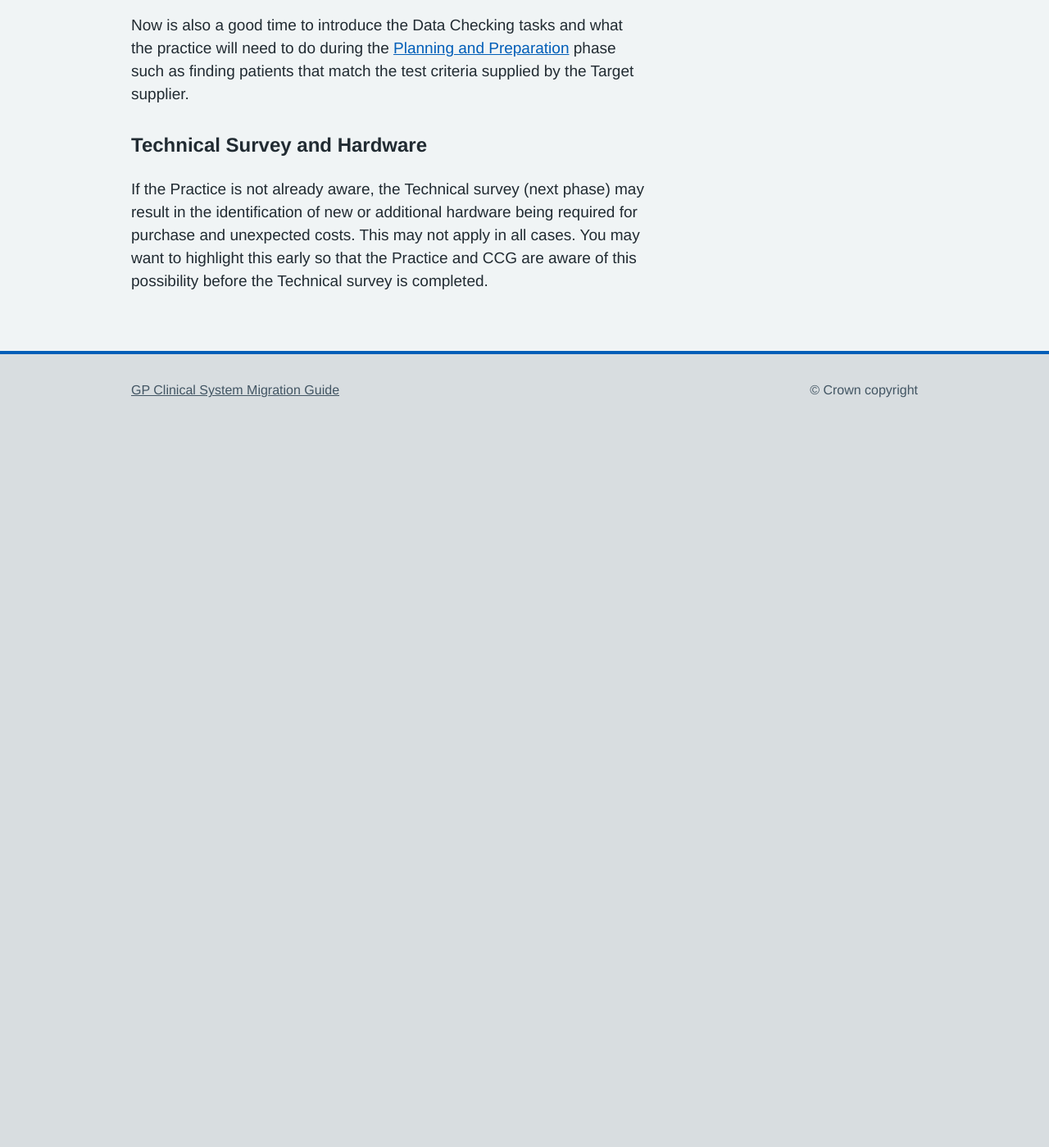
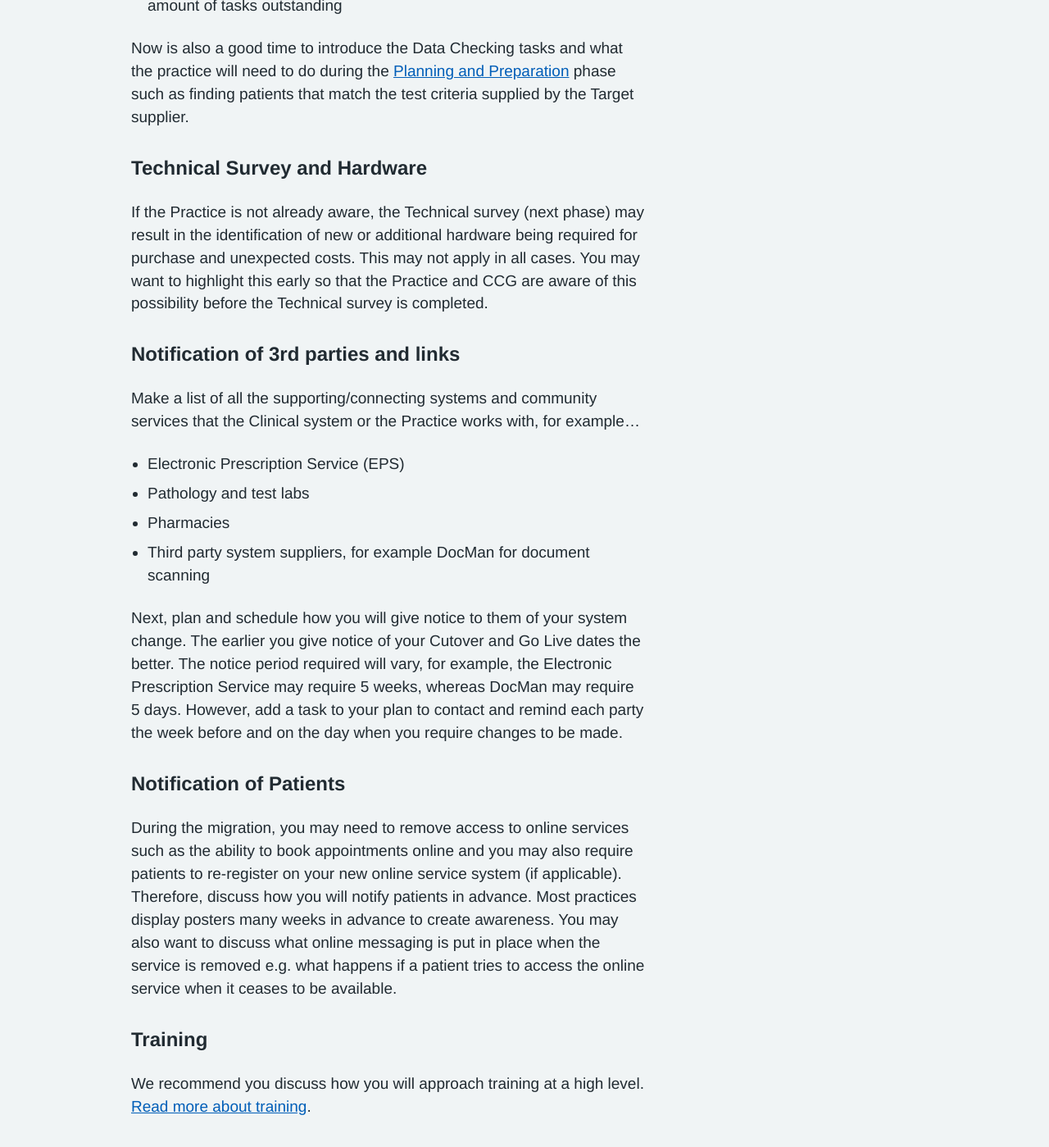
Before and after one commit to nhsconnect/prm-practice-migration, a Jekyll site: the page built from guide/01-kickoff.md, in a window 1280 px wide and 1400 px high, scrolled down 3951 px. Shown: the whole window at 82% size. Built offline with Jekyll 4.4.1, drawn with Linux system fonts in a browser that asks for light colours; some web fonts are replaced; before the commit the page ends 4471 px from its top, so only the background shows below that; some of the changed text lies outside the part shown.

Commit message:
Add Training, Update Kickoff

```diff
--- a/guide/01-kickoff.md
+++ b/guide/01-kickoff.md
@@ -33,7 +34,7 @@ As you go, you may want to create a shared list of actions for each phase, with
 
 ## Who, roles and responsibilities
 
-As part of the Kickoff, you should discuss who should be involved in the migration and what are their roles and responsibilities will be. If people are not present in the kickoff, think about how you will onboard them and understand their role to play As you work through your list of roles, capture and consolidate any contact information for individuals. Here is a list of common people and organisations to get you started.
+As part of the Kickoff, you should discuss who should be involved in the migration and what are their roles and responsibilities will be. If people are not present in the kickoff, think about how you will onboard them and understand their role to play. As you work through your list of roles, capture and consolidate any contact information for individuals. Here is a list of common people and organisations to get you started.
 
 * Project manager
 * Practice Manager
@@ -98,3 +99,22 @@ Now is also a good time to introduce the Data Checking tasks and what the practi
 
 ### Technical Survey and Hardware
 If the Practice is not already aware, the Technical survey (next phase) may result in the identification of new or additional hardware being required for purchase and unexpected costs. This may not apply in all cases. You may want to highlight this early so that the Practice and CCG are aware of this possibility before the Technical survey is completed.
+
+
+### Notification of 3rd parties and links
+Make a list of all the supporting/connecting systems and community services that the Clinical system or the Practice works with, for example...
+
+* Electronic Prescription Service (EPS)
+* Pathology and test labs
+* Pharmacies
+* Third party system suppliers, for example DocMan for document scanning
+
+Next, plan and schedule how you will give notice to them of your system change. The earlier you give notice of your Cutover and Go Live dates the better. The notice period required will vary, for example, the Electronic Prescription Service may require 5 weeks, whereas DocMan may require 5 days. However, add a task to your plan to contact and remind each party the week before and on the day when you require changes to be made.
+
+
+### Notification of Patients
+During the migration, you may need to remove access to online services such as the ability to book appointments online and you may also require patients to re-register on your new online service system (if applicable). Therefore, discuss how you will notify patients in advance. Most practices display posters many weeks in advance to create awareness. You may also want to discuss what online messaging is put in place when the service is removed e.g. what happens if a patient tries to access the online service when it ceases to be available.
+
+
+### Training
+We recommend you discuss how you will approach training at a high level. [Read more about training](training).
```
Also changed, not shown: other parts of guide/01-kickoff.md (+2 -1 lines), guide/Training.md (added, +38 -0 lines).
